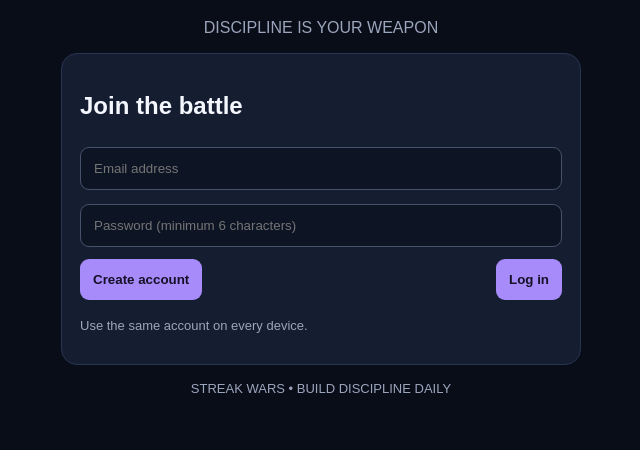
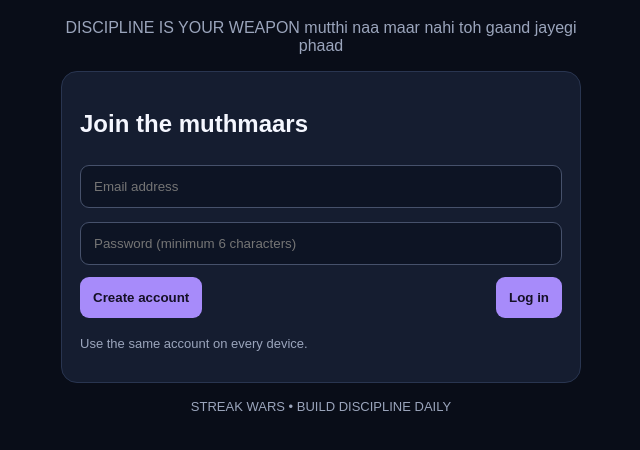
Before and after one commit to parvgupta8899/streak-wars, a plain HTML site: page index.html in a window 1280 px wide. Shown: the part 82-532 px from the top of the page, without its empty margins (319-959 px from the left). Drawn offline with nearby package versions, Linux system fonts and the light colour scheme.

Commit message:
index.html

```diff
--- a/index.html
+++ b/index.html
@@ -30,10 +30,11 @@ button:disabled{opacity:.4}
 <body>
 <main>
 <h1>⚔ STREAK WARS</h1>
-<p class="sub">DISCIPLINE IS YOUR WEAPON</p>
+<p class="sub">DISCIPLINE IS YOUR WEAPON
+mutthi naa maar nahi toh gaand jayegi phaad</p>
 
 <section id="auth" class="card">
-<h2>Join the battle</h2>
+<h2>Join the muthmaars</h2>
 <input id="email" type="email" placeholder="Email address">
 <input id="password" type="password" placeholder="Password (minimum 6 characters)">
 <div class="row">
```
